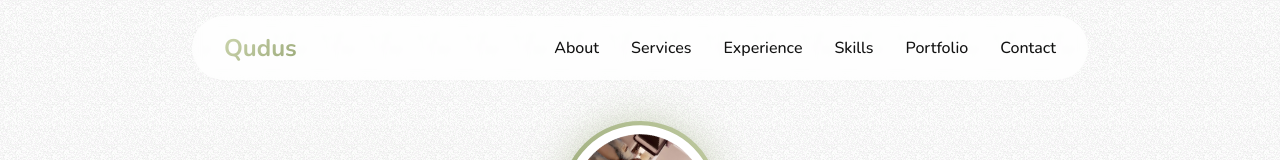
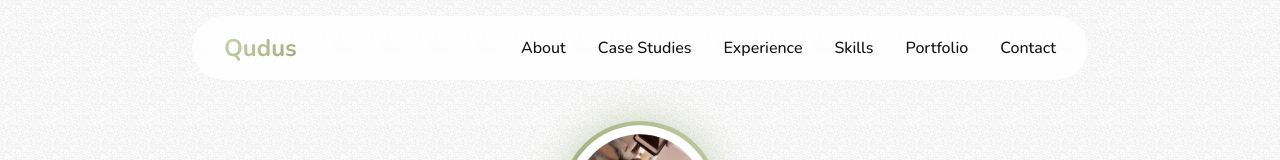
Before and after one commit to AbdulQuayyum/qudus, a Next.js app: page / in a window 1280 px wide. Shown: the top 160 px of the page. Built offline with nearby package versions, Linux system fonts and the light colour scheme.

Commit message:
made chnages....

```diff
--- a/components/CaseStudies.tsx
+++ b/components/CaseStudies.tsx
@@ -722,7 +722,7 @@ const CaseStudies = () => {
 
     return (
         <>
-            <div className="">
+            <section id="casestudies"  className="">
                 <motion.div initial={{ opacity: 0, y: -20 }} animate={{ opacity: 1, y: 0 }} className="max-w-7xl px-4 sm:px-6 lg:px-8 overflow-hidden mx-auto">
                     <div className="flex flex-col items-center justify-center gap-y-3 mb-12">
                         <motion.span className="text-xl text-center font-bold md:text-3xl bg-gradient-to-r from-[#A8B5A2] to-[#7A8A6F] bg-clip-text text-transparent" initial={{ opacity: 0, y: -30 }} whileInView={{ opacity: 1, y: 0 }} transition={{ duration: 0.8 }} viewport={{ once: true }} >
@@ -749,7 +749,7 @@ const CaseStudies = () => {
                         </motion.div>
                     ))}
                 </motion.div>
-            </div>
+            </section>
 
             <ImageModal selectedImage={selectedImage} imageZoom={imageZoom} zoomIn={zoomIn} zoomOut={zoomOut} closeImageModal={closeImageModal} downloadMedia={downloadMedia} shareMedia={shareMedia} />
 
--- a/components/Hero.tsx
+++ b/components/Hero.tsx
@@ -44,7 +44,7 @@ const Hero = () => {
   ]
 
   return (
-    <section className="relative flex flex-col items-center justify-center w-full px-4 py-20 mx-auto overflow-hidden max-w-7xl sm:px-6 lg:px-8 min-h-screen">
+    <section id="hero"  className="relative flex flex-col items-center justify-center w-full px-4 py-20 mx-auto overflow-hidden max-w-7xl sm:px-6 lg:px-8 min-h-screen">
       <motion.div className="absolute inset-0 opacity-10" animate={{ background: ["radial-gradient(circle at 20% 80%, #CCD5AE 0%, transparent 50%)", "radial-gradient(circle at 80% 20%, #B8C599 0%, transparent 50%)", "radial-gradient(circle at 40% 40%, #9CAA7A 0%, transparent 50%)", "radial-gradient(circle at 20% 80%, #CCD5AE 0%, transparent 50%)"] }} transition={{ duration: 8, repeat: Infinity, ease: "easeInOut" }} />
       {floatingIcons.map((item, index) => (
         <motion.div key={index} initial={{ opacity: 0, scale: 0 }} animate={{ opacity: [0, 0.4, 0], scale: [0, 1, 0], x: [0, item.x, 0], y: [0, item.y, 0], rotate: [0, 360, 0] }} transition={{ duration: 10, delay: item.delay, repeat: Number.POSITIVE_INFINITY, repeatType: "reverse", ease: "easeInOut" }} className="absolute text-[#9CAA7A]" style={{ left: item.startX, top: item.startY, transform: "translate(-50%, -50%)" }} >
--- a/components/Navbar.tsx
+++ b/components/Navbar.tsx
@@ -16,8 +16,8 @@ const Navbar = () => {
   }, [])
 
   const navItems = [
-    { href: "#about", label: "About" },
-    { href: "#services", label: "Services" },
+    { href: "#hero", label: "About" },
+    { href: "#casestudies", label: "Case Studies" },
     { href: "#qualifications", label: "Experience" },
     { href: "#skills", label: "Skills" },
     { href: "#projects", label: "Portfolio" },
```
